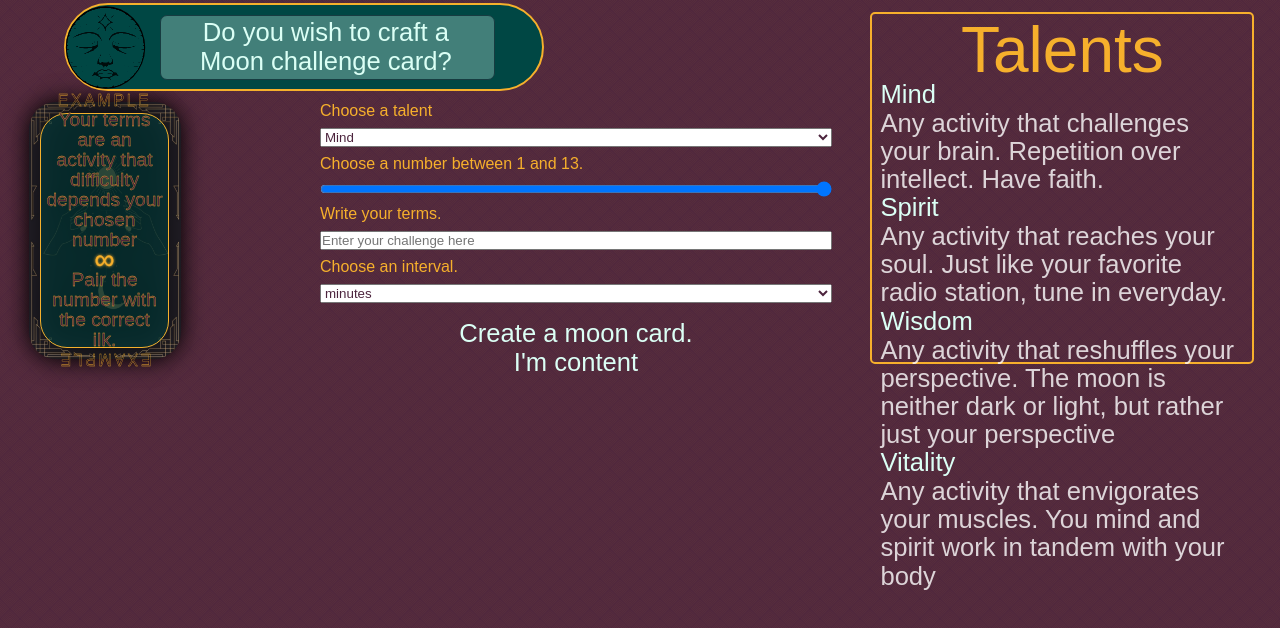
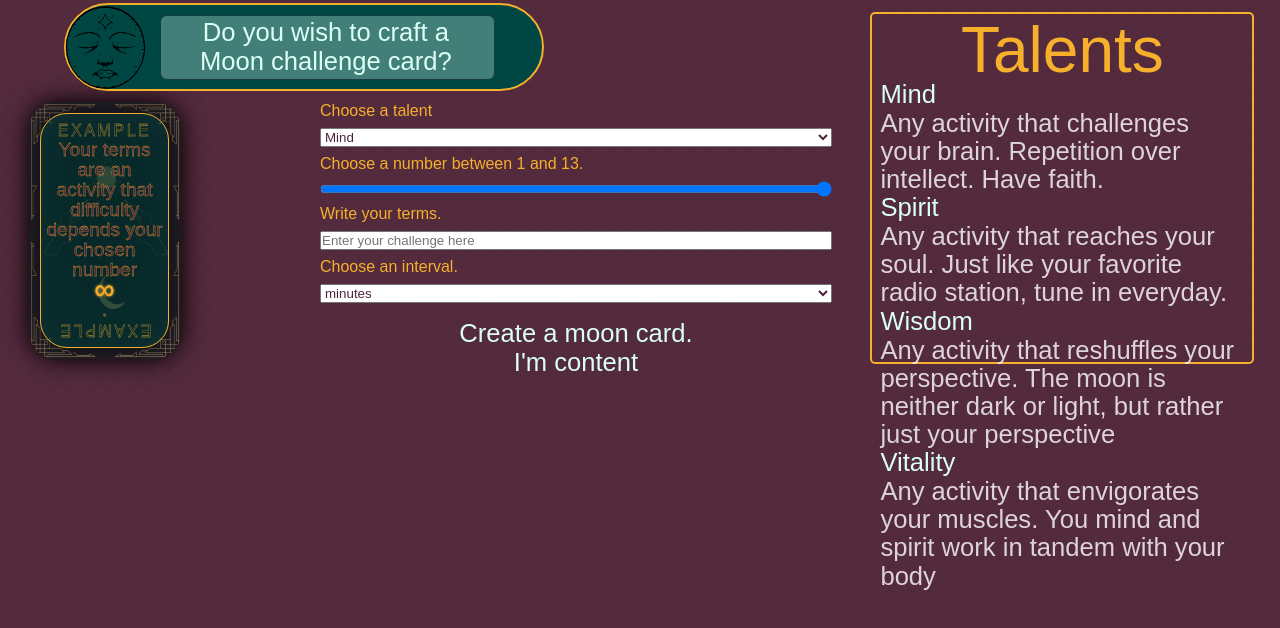
Before and after one commit to andrewvallejo/thirteen-moons, a React (Create React App) app: page / in a window 1280 px wide. Shown: the top 628 px of the page. Built offline with nearby package versions, Linux system fonts and the light colour scheme; no server answers; a web font is replaced by a local one.

Commit message:
Change abvr to code due to dyslexia issues

```diff
--- a/src/components/DummyCard.js
+++ b/src/components/DummyCard.js
@@ -3,14 +3,14 @@ import React  from 'react'
 import { dummyCover } from '../utility/cardCovers'
 
 export const DummyCard = ({ card }) => {
- const { abrv, talent, terms, count, interval } = card
+ const { code, talent, terms, count, intervals } = card
  const id = nanoid(10)
 
       return (
          <article className='dummy-card' key={id}>
                <div className="inner-card">
                      <img className="card-back"
-                        id={abrv}
+                        id={code}
                         key={id}
                         alt="card"
                         src={dummyCover} />
@@ -22,7 +22,7 @@ export const DummyCard = ({ card }) => {
                         <h3 className='terms'>
                            {terms}
                               <span className="count">{count}</span>
-                           {interval}.
+                           {intervals}.
                         </h3>
                         <h3 className='talent mirrored'>{talent}</h3>
                      </aside>
```
